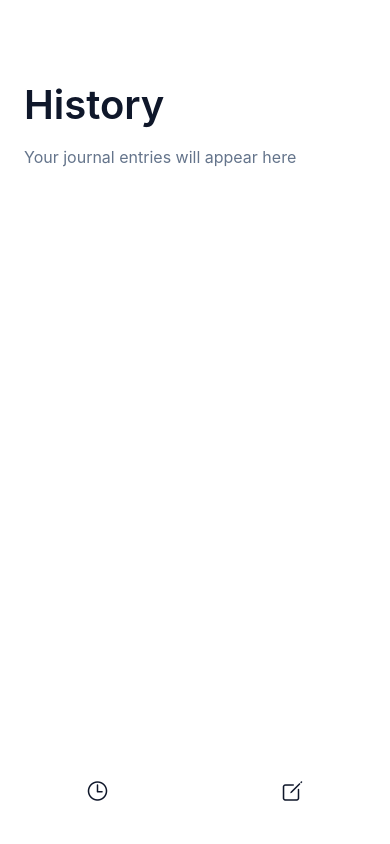
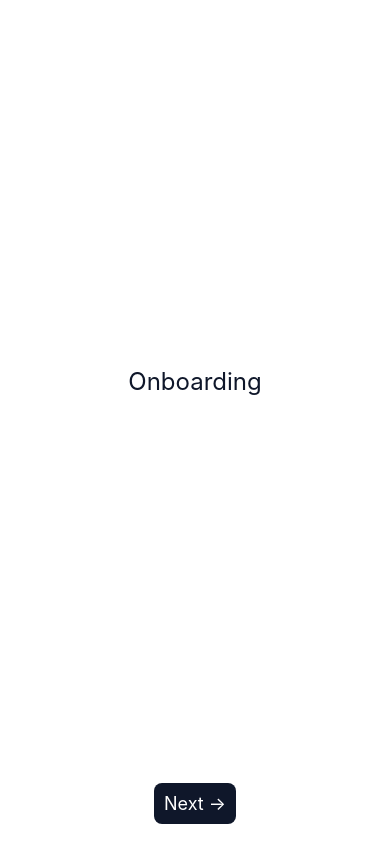
Before and after one commit to zzzzzz123zzz/Appathon2025Fall, a React Native app in the folder Appathon/: screen / in a window 390 px wide. Built offline with nearby package versions, Linux system fonts and the light colour scheme.

Commit message:
added stack nav and more pages

```diff
--- a/Appathon/App.js
+++ b/Appathon/App.js
@@ -1,52 +1,81 @@
-import { View, TouchableOpacity, StyleSheet } from "react-native";
 import { useState } from "react";
+import { View, Text, TouchableOpacity, StyleSheet } from "react-native";
 import { Ionicons } from "@expo/vector-icons";
+
+import SignupScreen from "./screens/SignupScreen";
 import HistoryScreen from "./screens/HistoryScreen";
 import NoteScreen from "./screens/NoteScreen";
+import WeekInReviewScreen from "./screens/WeekInReviewScreen";
+
+// Placeholder for screens not implemented yet
+const Placeholder = ({ title }) => (
+  <View style={styles.placeholder}>
+    <Text style={styles.placeholderText}>{title}</Text>
+  </View>
+);
 
 export default function App() {
-  const [activeTab, setActiveTab] = useState(1);
+  // stack navigation state
+  const [screen, setScreen] = useState("onboarding");
 
+  // tab navigation state
+  const [activeTab, setActiveTab] = useState("dashboard");
+
+  const goNext = () => {
+    if (screen === "onboarding") setScreen("signup");
+    else if (screen === "signup") setScreen("quiz");
+    else if (screen === "quiz") setScreen("home");
+  };
+
+  // Home screen with tab navigation
+  if (screen === "home") {
+    let content;
+    if (activeTab === "dashboard") content = <HistoryScreen />;
+    else if (activeTab === "journal") content = <NoteScreen />;
+    else if (activeTab === "week") content = <WeekInReviewScreen />;
+
+    return (
+      <View style={styles.container}>
+        <View style={styles.content}>{content}</View>
+
+        <View style={styles.tabBar}>
+          <TouchableOpacity style={styles.tab} onPress={() => setActiveTab("dashboard")}>
+            <Ionicons name="time-outline" size={24} color={activeTab === "dashboard" ? "#0f172a" : "#94a3b8"} />
+            <Text style={activeTab === "dashboard" ? styles.activeTabText : styles.tabText}>Dashboard</Text>
+          </TouchableOpacity>
+          <TouchableOpacity style={styles.tab} onPress={() => setActiveTab("journal")}>
+            <Ionicons name="create-outline" size={24} color={activeTab === "journal" ? "#0f172a" : "#94a3b8"} />
+            <Text style={activeTab === "journal" ? styles.activeTabText : styles.tabText}>Journal</Text>
+          </TouchableOpacity>
+          <TouchableOpacity style={styles.tab} onPress={() => setActiveTab("week")}>
+            <Ionicons name="calendar-outline" size={24} color={activeTab === "week" ? "#0f172a" : "#94a3b8"} />
+            <Text style={activeTab === "week" ? styles.activeTabText : styles.tabText}>Week Review</Text>
+          </TouchableOpacity>
+        </View>
+      </View>
+    );
+  }
+
+  // Stack navigation screens
   return (
     <View style={styles.container}>
-      <View style={styles.content}>
-        {activeTab === 1 ? <HistoryScreen /> : <NoteScreen />}
-      </View>
-
-      <View style={styles.tabBar}>
-        <TouchableOpacity
-          style={styles.tab}
-          onPress={() => setActiveTab(1)}
-        >
-          <Ionicons name="time-outline" size={24} color="#0f172a" />
-        </TouchableOpacity>
-        <TouchableOpacity
-          style={styles.tab}
-          onPress={() => setActiveTab(2)}
-        >
-          <Ionicons name="create-outline" size={24} color="#0f172a" />
-        </TouchableOpacity>
-      </View>
+      {screen === "signup" ? <SignupScreen /> : <Placeholder title={screen === "onboarding" ? "Onboarding" : "Quiz"} />}
+      <TouchableOpacity style={styles.nextBtn} onPress={goNext}>
+        <Text style={styles.nextText}>Next →</Text>
+      </TouchableOpacity>
     </View>
   );
 }
 
 const styles = StyleSheet.create({
-  container: {
-    flex: 1,
-  },
-  content: {
-    flex: 1,
-  },
-  tabBar: {
-    flexDirection: "row",
-    paddingBottom: 20,
-    backgroundColor: "#ffffff",
-  },
-  tab: {
-    flex: 1,
-    padding: 20,
-    alignItems: "center",
-    backgroundColor: "#ffffff",
-  },
+  container: { flex: 1 },
+  content: { flex: 1 },
+  placeholder: { flex: 1, justifyContent: "center", alignItems: "center" },
+  placeholderText: { fontSize: 24, color: "#0f172a" },
+  nextBtn: { backgroundColor: "#0f172a", padding: 10, borderRadius: 8, margin: 20, alignSelf: "center" },
+  nextText: { color: "white", fontSize: 18 },
+  tabBar: { flexDirection: "row", backgroundColor: "#ffffff", paddingVertical: 10 },
+  tab: { flex: 1, alignItems: "center" },
+  tabText: { fontSize: 12, color: "#94a3b8", marginTop: 4 },
+  activeTabText: { fontSize: 12, color: "#0f172a", marginTop: 4 },
 });
--- /dev/null
+++ b/Appathon/screens/SignupScreen.js
@@ -0,0 +1,23 @@
+import React from 'react';
+import { View, Text, StyleSheet } from 'react-native';
+
+export default function SignupScreen() {
+  return (
+    <View style={styles.container}>
+      <Text style={styles.text}>Signup Screen</Text>
+    </View>
+  );
+}
+
+const styles = StyleSheet.create({
+  container: {
+    flex: 1,
+    justifyContent: 'center',
+    alignItems: 'center',
+    backgroundColor: '#fff',
+  },
+  text: {
+    fontSize: 24,
+    fontWeight: 'bold',
+  },
+});
--- /dev/null
+++ b/Appathon/screens/WeekInReviewScreen.js
@@ -0,0 +1,30 @@
+import { StyleSheet, Text, View } from "react-native";
+
+export default function WeekInReviewScreen() {
+  return (
+    <View style={styles.container}>
+      <Text style={styles.title}>Week in Review</Text>
+      <Text style={styles.description}>Your generated weekly summaries will appear here</Text>
+    </View>
+  );
+}
+
+const styles = StyleSheet.create({
+  container: {
+    flex: 1,
+    backgroundColor: "#ffffff",
+    paddingHorizontal: 24,
+    paddingTop: 80,
+  },
+  title: {
+    fontSize: 40,
+    fontWeight: "600",
+    color: "#0f172a",
+    marginBottom: 16,
+  },
+  description: {
+    fontSize: 16,
+    color: "#64748b",
+    lineHeight: 24,
+  },
+});
```
Also changed, not shown: Appathon/screens/OnboardingScreen.js (added, +23 -0 lines), Appathon/screens/QuizScreen.js (added, +23 -0 lines).
